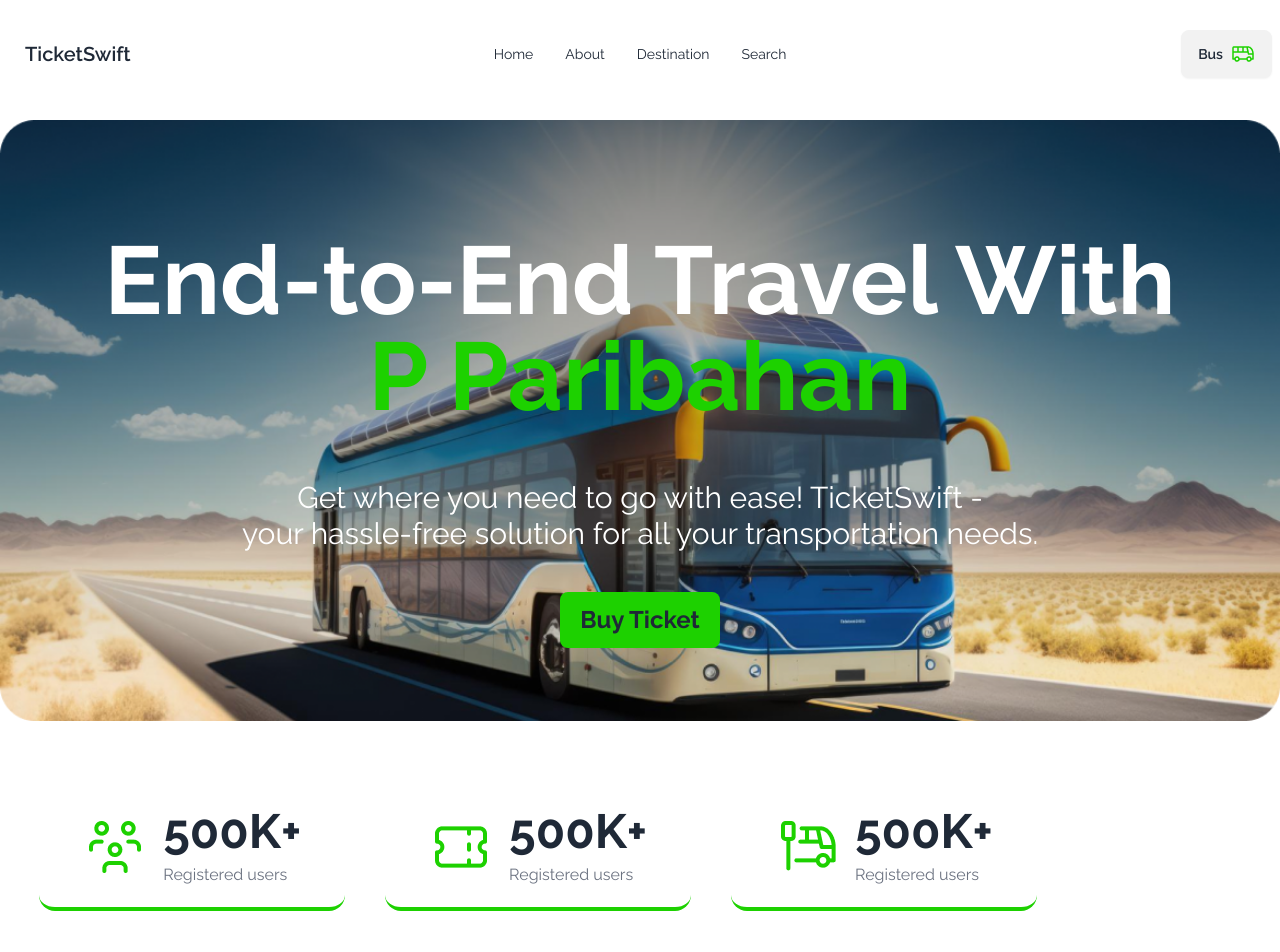
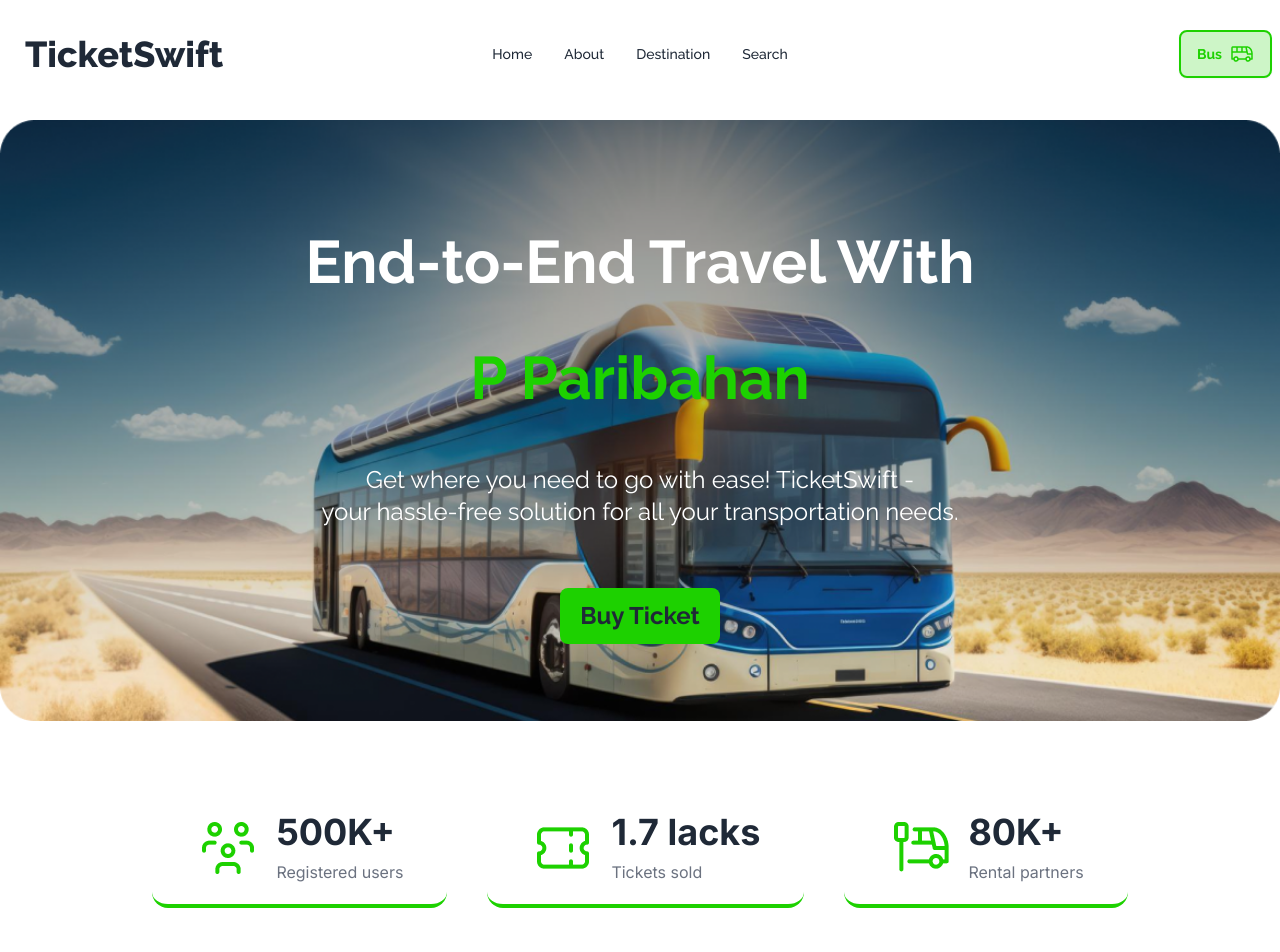
Before and after one commit to Jaber4770/Reset-B9A5, a plain HTML site: page index.html in a window 1280 px wide. Shown: the top 952 px of the page. Drawn offline with nearby package versions, Linux system fonts and the light colour scheme.

Commit message:
onk kosto kore design thikh korlam.

```diff
--- a/CSS/style.css
+++ b/CSS/style.css
@@ -24,33 +24,32 @@ body {
 }
 
 /* Banner style */
-.banner-img {
+.image-container {
     background-image: url(/images/banner.png);
     background-repeat: no-repeat;
     background-size: 100%;
-}
-
-/* small-cart-box */
-.small-cart-box {
-    bottom: -9%;
-    right: 19%
+    height: 100%;
 }
 
 /* text-18px */
-.text-18px{
+.text-18px {
     font-size: 18px;
 }
+
 /* image-fluide */
-.image-fluide{
+.image-fluide {
     max-width: 100%;
     height: auto;
 }
-.w-100px{
+
+.w-100px {
     width: 150px;
 }
-.me-10px{
+
+.me-10px {
     margin-right: 10px;
 }
-.w-50px{
+
+.w-50px {
     width: 0px;
 }
--- a/index.html
+++ b/index.html
@@ -16,7 +16,7 @@
 
 <body>
 
-    <header class="container mx-auto relative">
+    <header class="container mx-auto">
         <!-- Navbar -->
         <div class="navbar bg-base-100 mb-8 mt-5">
             <div class="navbar-start">
@@ -30,49 +30,50 @@
                     </div>
                     <ul tabindex="0"
                         class="menu menu-sm dropdown-content mt-3 z-[1] p-2 shadow bg-base-100 rounded-box w-52">
-                        <li><a>Home</a></li>
-                        <li><a>About</a></li>
-                        <li><a>Destination</a></li>
-                        <li><a>Search</a></li>
+                        <li class="font-medium"><a>Home</a></li>
+                        <li class="font-medium"><a>About</a></li>
+                        <li class="font-medium"><a>Destination</a></li>
+                        <li class="font-medium"><a>Search</a></li>
                     </ul>
                 </div>
-                <a class="btn btn-ghost text-xl">TicketSwift</a>
+                <a class="btn btn-ghost text-4xl font-extrabold">TicketSwift</a>
             </div>
             <div class="navbar-center hidden lg:flex">
                 <ul class="menu menu-horizontal px-1">
-                    <li><a>Home</a></li>
-                    <li><a>About</a></li>
-                    <li><a>Destination</a></li>
-                    <li><a>Search</a></li>
+                    <li class="font-medium"><a>Home</a></li>
+                    <li class="font-medium"><a>About</a></li>
+                    <li class="font-medium"><a>Destination</a></li>
+                    <li class="font-medium"><a>Search</a></li>
                 </ul>
             </div>
             <div class="navbar-end">
-                <a class="btn">Bus <img src="images/bus-icon.png" alt=""> </a>
+                <a class="btn text-[#1DD100] font-bold border-2 border-[#1DD100] bg-[#1cd10038]">Bus <img
+                        src="images/bus-icon.png" alt=""> </a>
             </div>
         </div>
         <!-- Banner -->
-        <div class="banner-img">
-            <div class="pb-52">
-                <h1 class="text-white text-8xl font-bold text-center pt-28 pb-14">End-to-End Travel With <br> <span
-                        class="text-[#1DD100]">P Paribahan</span></h1>
-                <p class="text-white text-center text-3xl pb-10">Get where you need to go with ease! TicketSwift -
+        <div class="">
+            <div class="image-container relative">
+                <div class="pb-40">
+                    <h1 class="text-white text-6xl font-bold text-center pt-28 pb-14">End-to-End Travel With</h1>
+                    <h1 class="text-[#1DD100] text-6xl font-bold text-center pb-14">P Paribahan</h1>
+                    <p class="text-white text-center text-2xl pb-10">Get where you need to go with ease! TicketSwift -
                         <br>your hassle-free solution for all your transportation needs.
                     </p>
-                <div class="">
-
-                    <button class="py-3 px-5 rounded-lg bg-[#1DD100] font-bold text-2xl block mx-auto">Buy
+                    <div class="py-5">
+                        <button class="py-3 px-5 mb-16 rounded-lg bg-[#1DD100] font-bold text-2xl block mx-auto">Buy
                             Ticket</button>
                     </div>
                 </div>
-        </div>
                 <!-- small cart -->
-        <div class="absolute small-cart-box">
-            <div class="mb-5 flex gap-10">
+                <div class="flex justify-center font-inter">
+                    <div class="absolute -bottom-5 ">
+                        <div class="flex gap-10">
                             <div class="border-[#1DD100] border-b-4 rounded-2xl px-11 py-5 bg-white">
                                 <div class="flex gap-4 items-center">
                                     <img src="images/people.png" alt="">
                                     <div>
-                            <h1 class="text-5xl font-bold pb-2">500K+</h1>
+                                        <h1 class="text-4xl font-bold pb-2">500K+</h1>
                                         <span class="text-gray-500">Registered users</span>
                                     </div>
                                 </div>
@@ -81,8 +82,8 @@
                                 <div class="flex gap-4 items-center">
                                     <img src="images/ticket-cupon.png" alt="">
                                     <div>
-                            <h1 class="text-5xl font-bold pb-2">500K+</h1>
-                            <span class="text-gray-500">Registered users</span>
+                                        <h1 class="text-4xl font-bold pb-2">1.7 lacks</h1>
+                                        <span class="text-gray-500">Tickets sold</span>
                                     </div>
                                 </div>
                             </div>
@@ -90,8 +91,11 @@
                                 <div class="flex gap-4 items-center">
                                     <img src="images/stoppage.png" alt="">
                                     <div>
-                            <h1 class="text-5xl font-bold pb-2">500K+</h1>
-                            <span class="text-gray-500">Registered users</span>
+                                        <h1 class="text-4xl font-bold pb-2">80K+</h1>
+                                        <span class="text-gray-500">Rental partners</span>
+                                    </div>
+                                </div>
+                            </div>
                         </div>
                     </div>
                 </div>
@@ -132,7 +136,7 @@
                 Offers</button>
         </section>
         <!-- Ticket selling section -->
-        <section class="bg-[#F7F8F8] border-t-4 border-[#1DD100] rounded-t-3xl pb-40">
+        <section class="bg-[#F7F8F8] border-t-4 border-[#1DD100] rounded-t-3xl pb-20">
             <div class="w-2/3 mx-auto text-center mt-16">
                 <h1 class="font-bold text-5xl mb-2">P.H Paribahan</h1>
                 <p class="text-18px font-inter">Unlock unforgettable experiences with TicketSwift – where every ticket
@@ -144,7 +148,7 @@
                     <!-- ticket -->
                     <div class="bg-white rounded-3xl flex justify-between px-16">
                         <!-- ticket details -->
-                        <div class="pt-7 flex-2 me-10">
+                        <div class="pt-7 flex-3 me-10">
                             <div class="flex justify-between">
                                 <div class="flex">
                                     <img class="object-scale-down block" src="images/bus-logo.png" alt="">
@@ -159,8 +163,8 @@
                                         left</p>
                                 </div>
                             </div>
+                            <!-- route -->
                             <div class="bg-[#F7F8F8] p-5 my-5 rounded-lg pt-5">
-                                <!-- route -->
                                 <div
                                     class="border-b-2 border-[#030712] border-opacity-20 border-dashed flex justify-between items-center">
                                     <p class="py-5">Route</p>
@@ -215,11 +219,10 @@
                     </div>
                     <div class="font-inter">
                         <div class="flex justify-end">
-                            <div class="w-100px bg-gray-100 py-4 rounded-lg text-center">
+                            <div class="w-100px bg-gray-100 py-4 mb-4 rounded-lg text-center">
                                 <img class="inline-block mx-auto" src="images/wheel.png" alt="">
                             </div>
                         </div>
-
                         <!-- Seat -->
                         <div class="flex items-center">
                             <div><span class=" py-4 block text-center me-10 w-50px">A</span></div>
@@ -450,7 +453,8 @@
                     </div>
                     <!-- Ticket and price calculation -->
                     <div class="bg-gray-100 mt-5 rounded-lg p-5">
-                        <div class="flex justify-between pb-2 border-b border-dashed border-gray-300 font-inter font-medium">
+                        <div
+                            class="flex justify-between pb-2 border-b border-dashed border-gray-300 font-inter font-medium">
                             <p>Seat <sup class="px-2 font-bold text-white bg-[#1DD100] rounded-md">2</sup></p>
                             <p>Class</p>
                             <p>Price</p>
@@ -492,22 +496,29 @@
                     <!-- passenger Info -->
                     <div class="mt-10">
                         <form action="">
-                            <label class="text-2xl font-semibold" for="name">Passenger Name <span class="req">*</span></label>
+                            <label class="text-2xl font-semibold" for="name">Passenger Name <span
+                                    class="req">*</span></label>
                             <br>
-                            <input class="outline-none border-2 border-gray-200 mb-5 w-full p-4 rounded-lg mt-3" type="text" id="name" placeholder="Enter Your Name" required>
+                            <input class="outline-none border-2 border-gray-200 mb-5 w-full p-4 rounded-lg mt-3"
+                                type="text" id="name" placeholder="Enter Your Name" required>
                             <br>
-                            <label class="text-2xl font-semibold" for="phoneNumber">Phone Number <span class="req font">*</span></label>
+                            <label class="text-2xl font-semibold" for="phoneNumber">Phone Number <span
+                                    class="req font">*</span></label>
                             <br>
-                            <input class="outline-none border-2 border-gray-200 mb-5 w-full p-4 rounded-lg mt-3" type="number" id="phoneNumber" placeholder="Enter Your Phone number" required>
+                            <input class="outline-none border-2 border-gray-200 mb-5 w-full p-4 rounded-lg mt-3"
+                                type="number" id="phoneNumber" placeholder="Enter Your Phone number" required>
                             <br>
-                            <label class="text-2xl font-semibold" for="email">Email ID <span class="req">*</span></label>
+                            <label class="text-2xl font-semibold" for="email">Email ID <span
+                                    class="req">*</span></label>
                             <br>
-                            <input class="outline-none border-2 border-gray-200 mb-5 w-full p-4 rounded-lg mt-3" type="email" id="email" placeholder="Enter Your Email ID" required>
+                            <input class="outline-none border-2 border-gray-200 mb-5 w-full p-4 rounded-lg mt-3"
+                                type="email" id="email" placeholder="Enter Your Email ID" required>
 
                         </form>
                     </div>
                     <div>
-                        <button class="bg-[#1DD100] w-full text-white text-2xl font-bold py-3 rounded-2xl my-2 mb-5">Next</button>
+                        <button
+                            class="bg-[#1DD100] w-full text-white text-2xl font-bold py-3 rounded-2xl my-2 mb-5">Next</button>
                         <div class="flex justify-evenly font-medium">
                             <p class="underline"><a href="#">Terms and Condition</a></p>
                             <p class="underline"><a href="#">Cancellation Policy</a></p>
```
Lines whose indentation alone changed are shown as unchanged.
